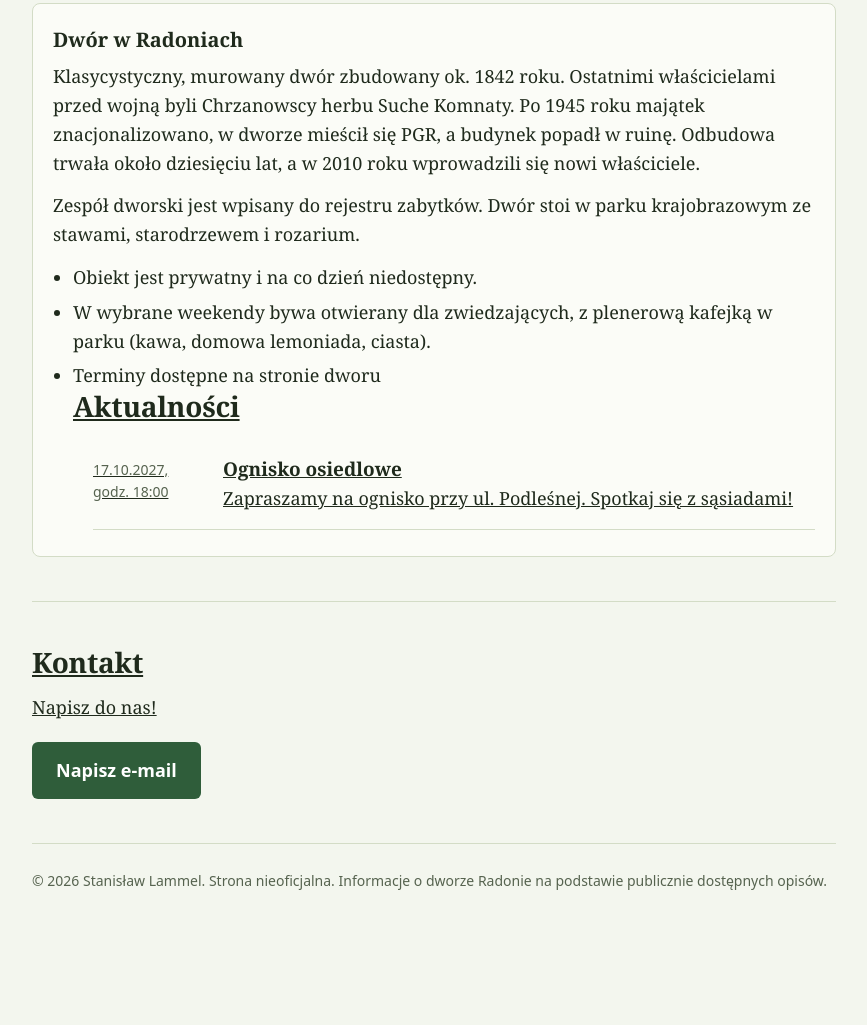
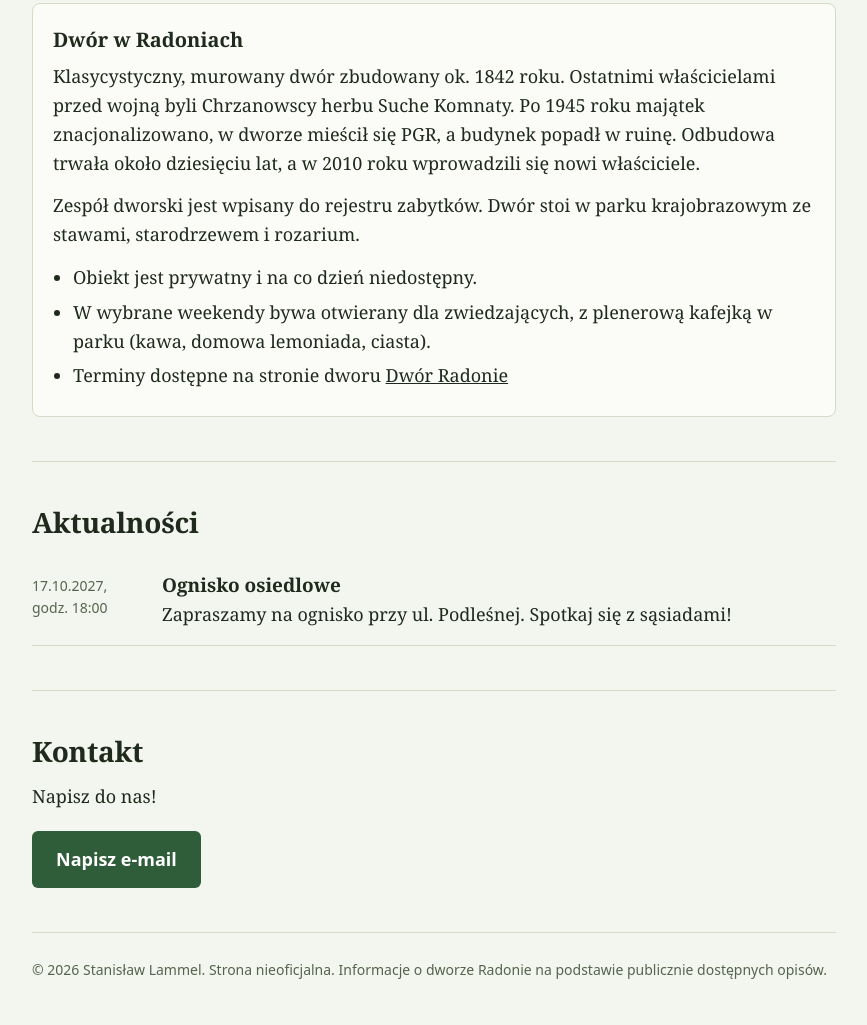
Before and after one commit to cbnielb/radonie, a plain HTML site: page index.html in a window 1280 px wide. Shown: the part 988-2013 px from the top of the page, without its empty margins (206-1073 px from the left). Before the commit the page ends 1924 px from the top, so only its background shows below. Drawn offline with Linux system fonts and the light colour scheme.

Commit message:
Update index.html

```diff
--- a/index.html
+++ b/index.html
@@ -91,7 +91,7 @@ footer{padding:26px 0 44px;font-family:system-ui,sans-serif;font-size:14px;color
     <ul>
       <li>Obiekt jest prywatny i na co dzień niedostępny.</li>
       <li>W wybrane weekendy bywa otwierany dla zwiedzających, z plenerową kafejką w parku (kawa, domowa lemoniada, ciasta).</li>
-      <li>Terminy dostępne na stronie dworu <a href="https://www.radoniedwor.pl>Dwór Radonie</a>  </li>
+      <li>Terminy dostępne na stronie dworu <a href="https://www.radoniedwor.pl">Dwór Radonie</a>  </li>
     </ul>
   </div>
 </section>
```
